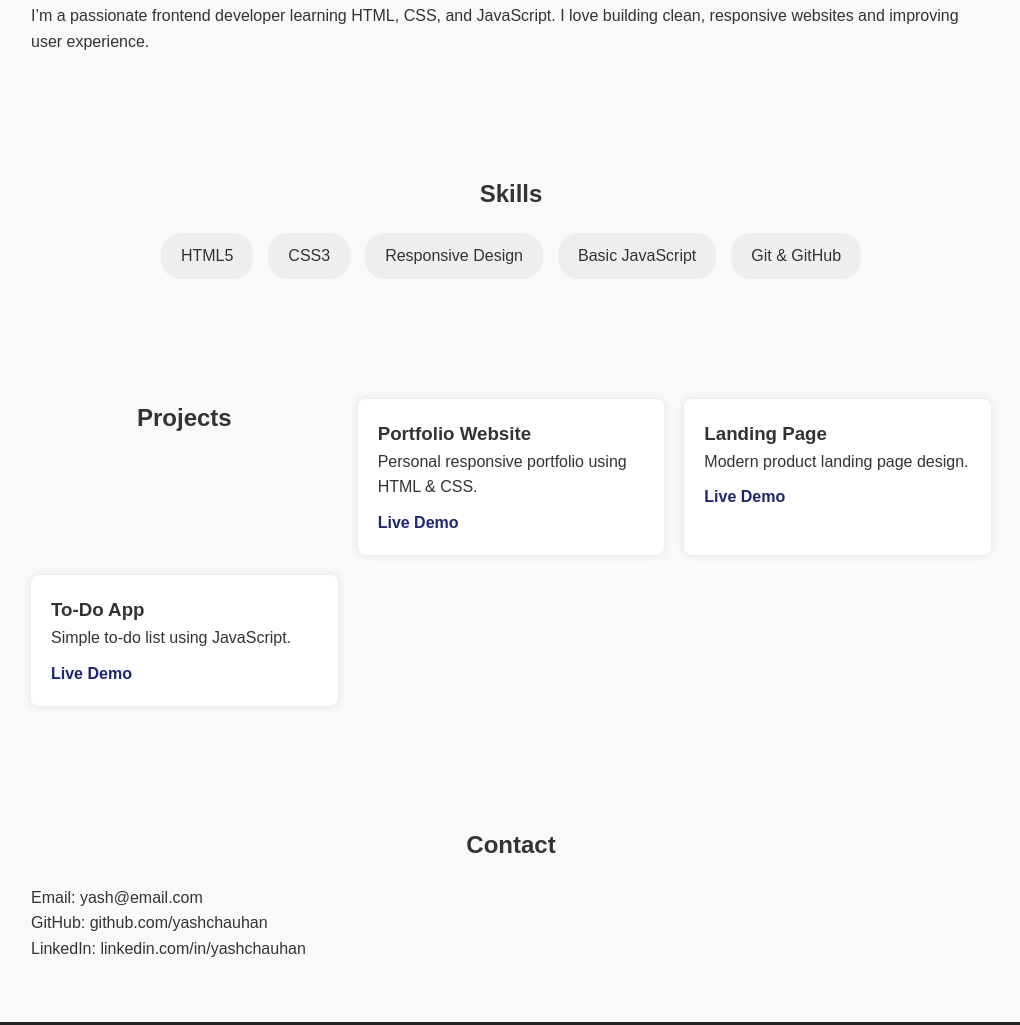
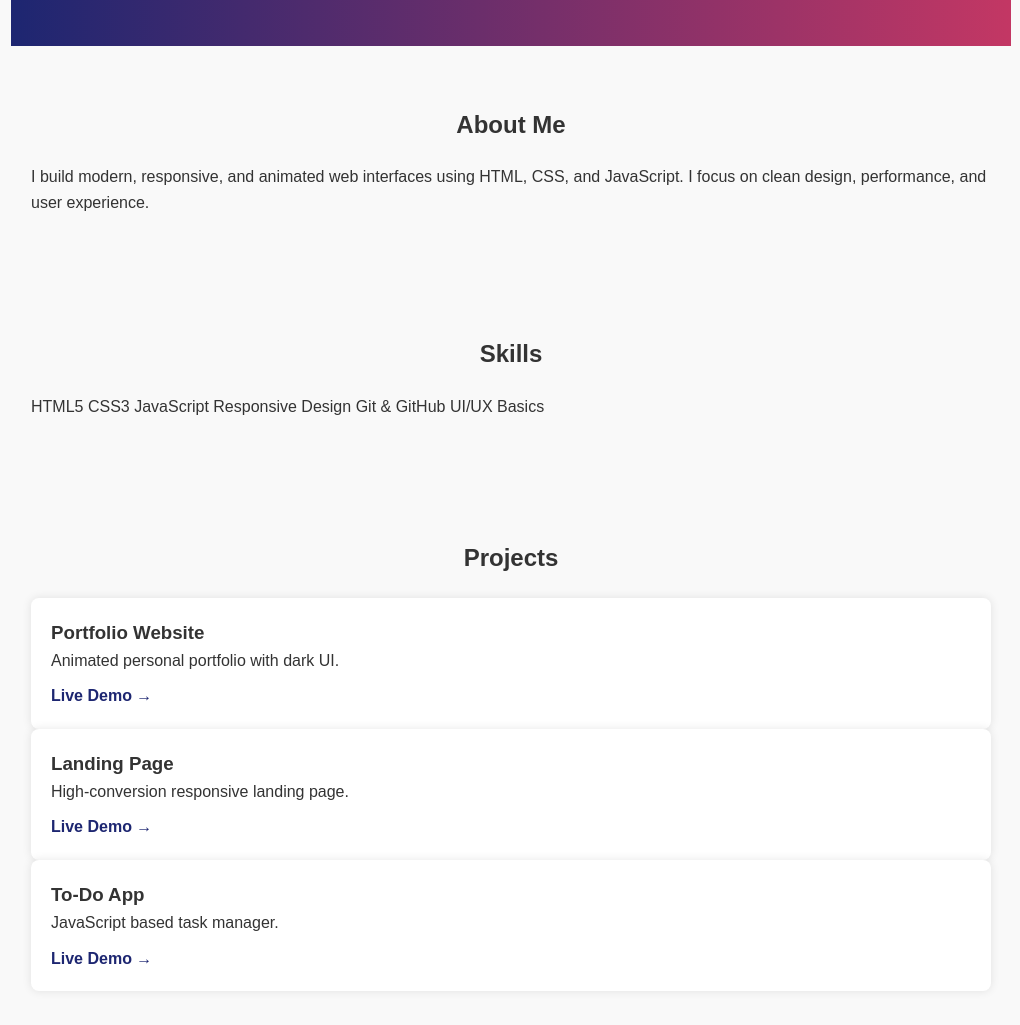
Before and after one commit to yash25a/Yash-chauhan-portfolio1, a plain HTML site: page index.html in a window 1280 px wide. Shown: the part 915-1940 px from the top of the page, without its empty margins (129-1149 px from the left). Drawn offline with Linux system fonts and the light colour scheme.

Commit message:
Update index.html

```diff
--- a/index.html
+++ b/index.html
@@ -1,66 +1,81 @@
 <!DOCTYPE html>
 <html lang="en">
 <head>
-  <meta charset="UTF-8">
-  <meta name="viewport" content="width=device-width, initial-scale=1.0">
-  <title>Yash Chauhan | Web Developer</title>
-  <link rel="stylesheet" href="style.css">
+  <meta charset="UTF-8" />
+  <meta name="viewport" content="width=device-width, initial-scale=1.0"/>
+  <title>Yash Chauhan | Frontend Developer</title>
+  <link rel="stylesheet" href="style.css" />
 </head>
 <body>
 
+  <!-- NAV -->
+  <nav>
+    <h2>YC</h2>
+    <ul>
+      <li><a href="#about">About</a></li>
+      <li><a href="#skills">Skills</a></li>
+      <li><a href="#projects">Projects</a></li>
+      <li><a href="#contact">Contact</a></li>
+    </ul>
+  </nav>
+
   <!-- HERO -->
   <section class="hero">
-    <h1>Hi, I'm Yash Chauhan 👋</h1>
-    <p>Frontend Web Developer</p>
-    <a href="#projects" class="btn">View My Work</a>
+    <h1 class="fade-in">Hi, I'm <span>Yash</span></h1>
+    <p class="slide-up">Frontend Developer • UI Focused • Detail Obsessed</p>
+    <a href="#projects" class="btn glow">View Projects</a>
   </section>
 
   <!-- ABOUT -->
-  <section class="about">
+  <section id="about" class="section reveal">
     <h2>About Me</h2>
     <p>
-      I’m a passionate frontend developer learning HTML, CSS, and JavaScript.
-      I love building clean, responsive websites and improving user experience.
+      I build modern, responsive, and animated web interfaces using HTML, CSS,
+      and JavaScript. I focus on clean design, performance, and user experience.
     </p>
   </section>
 
   <!-- SKILLS -->
-  <section class="skills">
+  <section id="skills" class="section reveal">
     <h2>Skills</h2>
-    <ul>
-      <li>HTML5</li>
-      <li>CSS3</li>
-      <li>Responsive Design</li>
-      <li>Basic JavaScript</li>
-      <li>Git & GitHub</li>
-    </ul>
+    <div class="skills-grid">
+      <span>HTML5</span>
+      <span>CSS3</span>
+      <span>JavaScript</span>
+      <span>Responsive Design</span>
+      <span>Git & GitHub</span>
+      <span>UI/UX Basics</span>
+    </div>
   </section>
 
   <!-- PROJECTS -->
-  <section class="projects" id="projects">
+  <section id="projects" class="section reveal">
     <h2>Projects</h2>
+    <div class="projects-grid">
 
       <div class="project-card">
         <h3>Portfolio Website</h3>
-      <p>Personal responsive portfolio using HTML & CSS.</p>
-      <a href="#">Live Demo</a>
+        <p>Animated personal portfolio with dark UI.</p>
+        <a href="#">Live Demo →</a>
       </div>
 
       <div class="project-card">
         <h3>Landing Page</h3>
-      <p>Modern product landing page design.</p>
-      <a href="#">Live Demo</a>
+        <p>High-conversion responsive landing page.</p>
+        <a href="#">Live Demo →</a>
       </div>
 
       <div class="project-card">
         <h3>To-Do App</h3>
-      <p>Simple to-do list using JavaScript.</p>
-      <a href="#">Live Demo</a>
+        <p>JavaScript based task manager.</p>
+        <a href="#">Live Demo →</a>
+      </div>
+
     </div>
   </section>
 
   <!-- CONTACT -->
-  <section class="contact">
+  <section id="contact" class="section reveal">
     <h2>Contact</h2>
     <p>Email: yash@email.com</p>
     <p>GitHub: github.com/yashchauhan</p>
@@ -71,5 +86,18 @@
     <p>© 2025 Yash Chauhan</p>
   </footer>
 
+<script>
+  // Scroll Reveal Animation
+  const reveals = document.querySelectorAll('.reveal');
+  window.addEventListener('scroll', () => {
+    reveals.forEach(section => {
+      const top = section.getBoundingClientRect().top;
+      if (top < window.innerHeight - 100) {
+        section.classList.add('active');
+      }
+    });
+  });
+</script>
+
 </body>
 </html>
```
Lines whose indentation alone changed are shown as unchanged.
